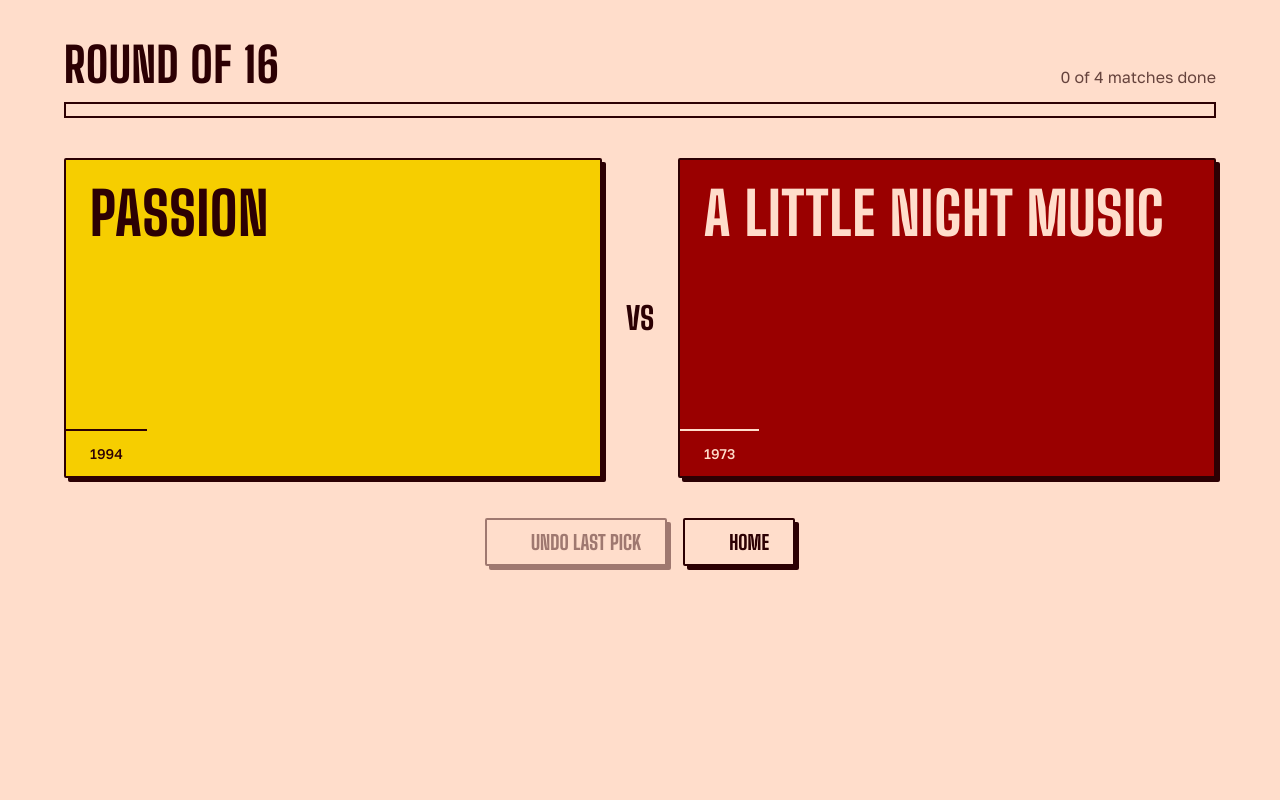
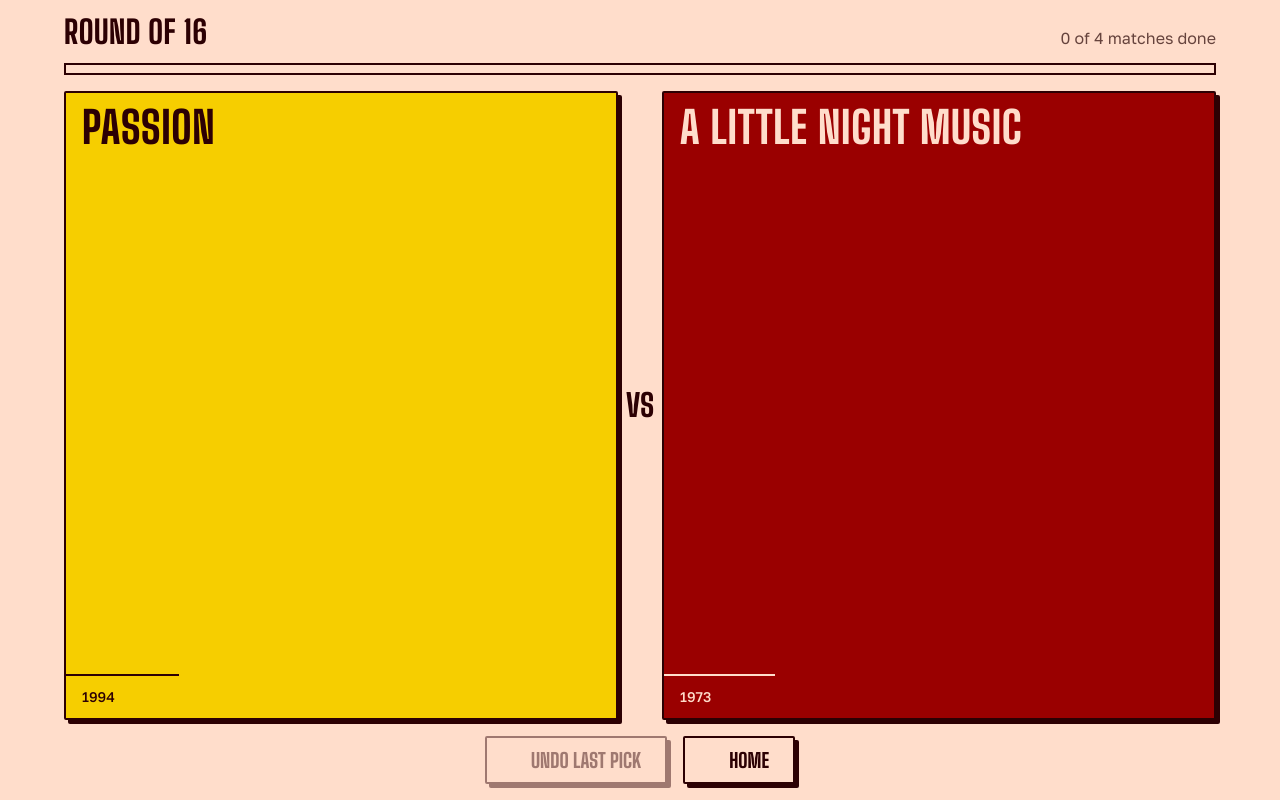
Before and after one commit to giantpuppy/sondheim-showdown, a plain HTML site: page index.html in a window 1280 px wide. Both pictures are taken after a click on the button "START". Drawn offline with Linux system fonts and the light colour scheme.

Commit message:
Add files via upload

```diff
--- a/index.html
+++ b/index.html
@@ -134,7 +134,25 @@ details summary{font:var(--display-weight) var(--text-section)/1 var(--font-disp
  .btn.primary:not([disabled]):hover{background:var(--color-ink);color:var(--color-paper)}
  .card:not(:disabled):hover{background:var(--color-paper-2);color:var(--color-ink)}
 }
-@media (max-width:40rem){.champ-ic{display:none}.arena{grid-template-columns:1fr}.vs{text-align:center}.card{min-height:220px}.rd div{flex-direction:column;gap:0}.rd div span{text-align:left}}
+/* 手机和矮屏：比赛页撑满一屏，两张卡片 + VS + 按钮不用滚动就能看全 */
+@media (max-width:40rem),(max-height:860px){
+ #battle{height:100svh;padding-block:var(--space-md);display:flex;flex-direction:column}
+ #battle>.container{flex:1;display:flex;flex-direction:column;min-height:0;width:100%}
+ .meta h2{font-size:clamp(1.5rem,6vw,2rem)}
+ .bar{height:12px}
+ .arena{flex:1;min-height:0;margin-block:var(--space-md);gap:var(--space-xs)}
+ .arena>.card{min-height:0;container-type:size}
+ .row{margin-block:0}
+ .card .t{flex:1;padding:var(--space-sm) var(--space-md);font-size:clamp(1rem,min(8.5cqw,11cqh),2.75rem)}
+ .arena>.card{position:relative}
+ .card .s{min-height:44px;padding:var(--space-xs) var(--space-2xl) var(--space-xs) var(--space-md);display:flex;align-items:center}
+ /* 卡片较矮时，图标收进底部的票根行；卡片够高时再放大放在空白处 */
+ .card .ic{position:absolute;right:var(--space-md);bottom:7px;padding:0;overflow:visible}
+}
+
+@media (max-width:40rem){.arena{grid-template-rows:1fr auto 1fr}}
+@media (max-height:640px){#start{padding-block:var(--space-lg)}#start h1{font-size:clamp(3rem,min(12vw,18svh),11rem)}}
+@media (max-width:40rem){.champ-ic{display:none}.arena{grid-template-columns:1fr}.vs{text-align:center}.rd div{flex-direction:column;gap:0}.rd div span{text-align:left}}
 </style>
 </head>
 <body>
@@ -217,6 +235,7 @@ function sim(){let cur=order,pi=0;const R=[];
   R.push(ms);if(pend)return{R,champ:null};cur=nx}
  return{R,champ:cur[0]}}
 
+const COMPACT=matchMedia("(max-width:40rem),(max-height:860px)");
 const rname=n=>n===2?"Final":n===4?"Semi-finals":n===8?"Quarter-finals":"Round of "+n;
 
 function start(){order=makeOrder(PACK.map((_,i)=>i));picks=[];save();render()}
@@ -233,7 +252,7 @@ function render(){
  [m.a,m.b].forEach((id,side)=>{
   if(side===1){const v=document.createElement("div");v.className="vs";v.textContent="vs";ar.appendChild(v)}
   const c=document.createElement("button");c.className="card";
-  c.innerHTML="<span class=\"t\"></span><span class=\"ic\"><kubai-icon name=\""+PACK[id][3]+"\" size=\"112\" trigger=\"parent\"></kubai-icon></span><span class=\"s\"></span>";c.firstChild.textContent=title(id);c.lastChild.textContent=sub(id);
+  c.innerHTML="<span class=\"t\"></span><span class=\"ic\"><kubai-icon name=\""+PACK[id][3]+"\" size=\""+(COMPACT.matches?30:112)+"\" trigger=\"parent\"></kubai-icon></span><span class=\"s\"></span>";c.firstChild.textContent=title(id);c.lastChild.textContent=sub(id);
   c.onclick=()=>{ar.querySelectorAll("button").forEach(x=>{x.disabled=true;x.classList.add(x===c?"won":"lost")});
    setTimeout(()=>{picks.push(side);save();render()},matchMedia("(prefers-reduced-motion:reduce)").matches?0:450)};
   ar.appendChild(c)})}
@@ -295,6 +314,8 @@ $("cp").onclick=async()=>{const u=link();let ok=false;
  $("msg").textContent=ok?"Link copied":"Couldn't copy. Try another browser."};
 $("again").onclick=()=>{try{history.replaceState(null,"",location.pathname)}catch(e){}show("start")};
 $("quit").onclick=()=>show("start");
+// 屏幕尺寸/横竖屏变化时重绘比赛页，让图标尺寸跟着布局走
+COMPACT.addEventListener("change",()=>{if(!$("battle").classList.contains("hide"))render()});
 $("undo").onclick=()=>{picks.pop();save();render()};
 $("go").onclick=start;
 $("resume").onclick=()=>{const s=load();if(!s)return;order=s.order;picks=s.picks;render()};
```
